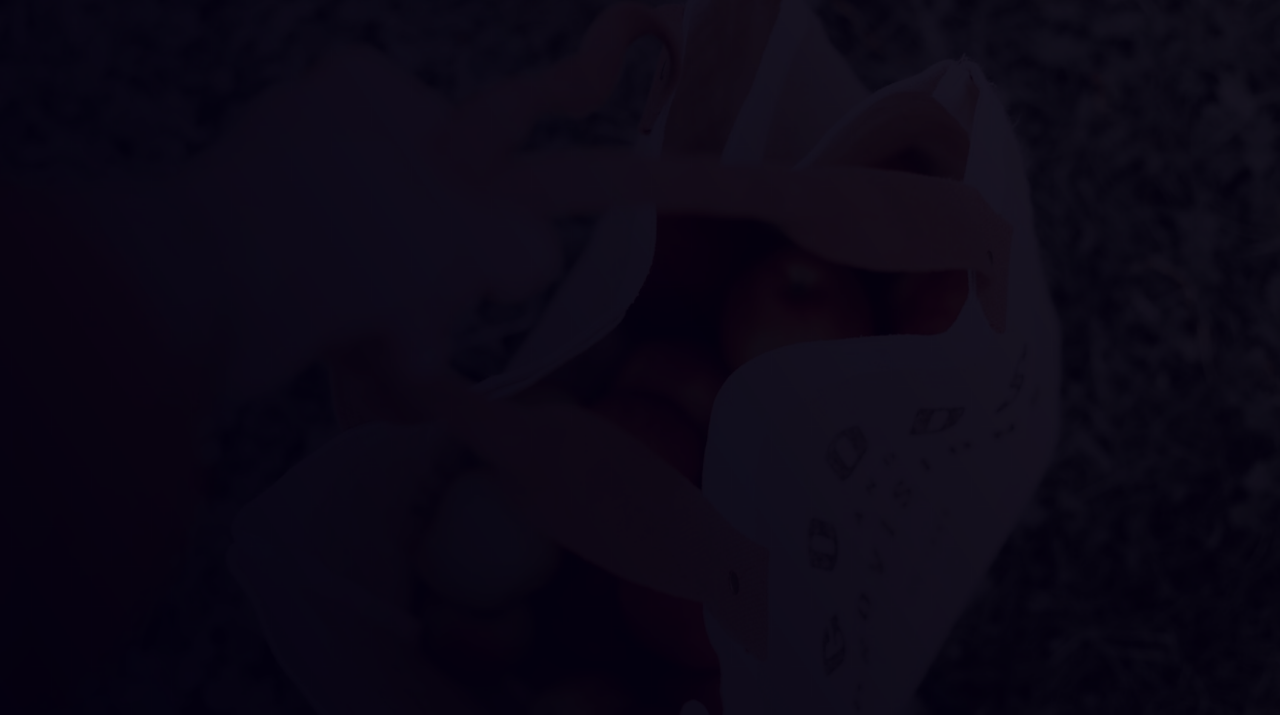
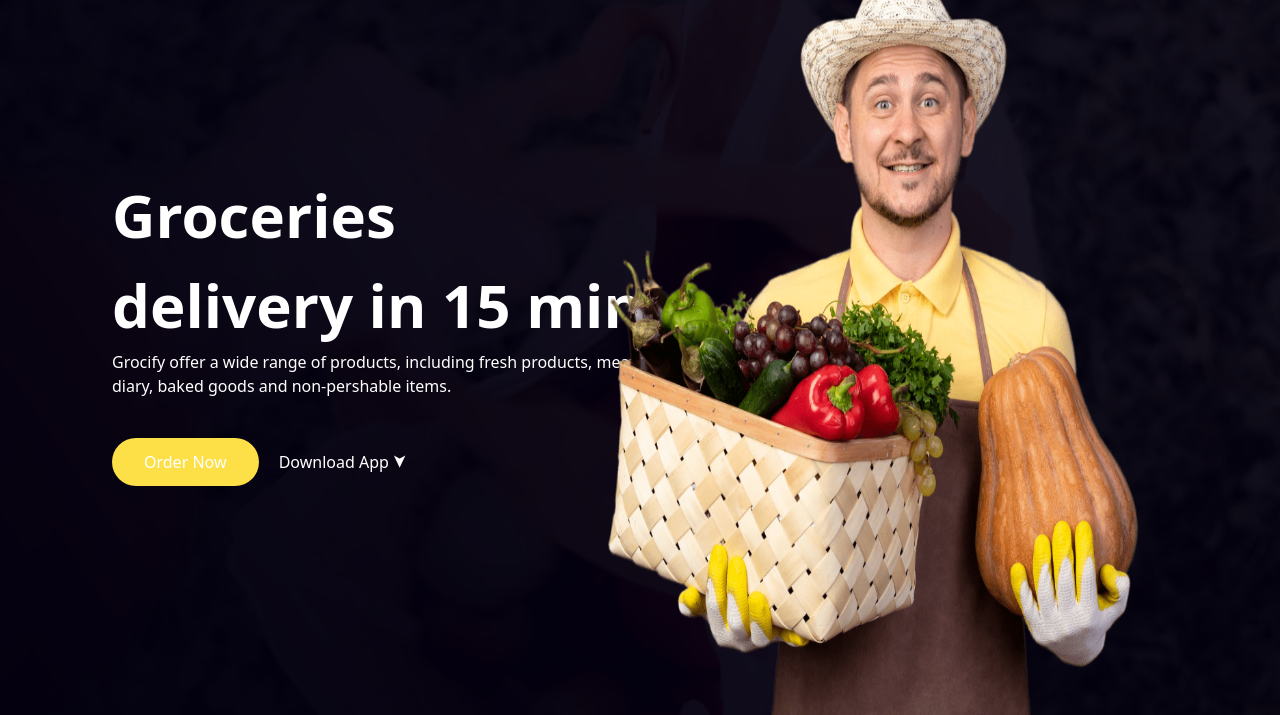
Before and after one commit to sid21-1/Tailwind-CSS, a website built with Vite: page Second Project/index.html in a window 1280 px wide. Shown: the part 85-800 px from the top of the page. Built offline with nearby package versions, Linux system fonts and the light colour scheme.

Commit message:
done making the entire page

```diff
--- a/Second Project/index.html
+++ b/Second Project/index.html
@@ -8,10 +8,10 @@
   </head>
   <body>
     <div
-      class="container min-h-screen bg-[url('images/Image.png')] bg-cover bg-center px-28 py-5"
+      class="container min-h-screen bg-[url('images/Image.png')] bg-cover bg-center px-28 py-5 relative"
     >
       <nav class="flex items-center">
-        <img src="images/logo.png" alt="" class="w-40 cursor-pointer"/>
+        <img src="images/logo.png" alt="" class="w-40 cursor-pointer" />
         <ul class="flex-1 text-center">
           <li class="list-none inline-block px-5">
             <a href="#" class="no-underline text-white px-2">Home</a>
@@ -28,6 +28,20 @@
         </ul>
         <img src="images/cart.png " alt="" class="w-8 cursor-pointer" />
       </nav>
+      <div class="text-white mt-48 max-w-xl">
+        <h1 class="text-6xl font-semibold leading-normal">
+          Groceries <br />delivery in <span>15 mins</span>
+        </h1>
+        <p>
+          Grocify offer a wide range of products, including fresh products,
+          meats, diary, baked goods and non-pershable items.
+        </p>
+        <div class="mt-10">
+          <a class="bg-yellow-300 rounded-3xl py-3 px-8 font-medium inline-block mr-4 hover:bg-transparent hover:border-yellow-300 hover:text-white duration-300 cursor-pointer border-transparent" href="#">Order Now</a>
+          <a href="#">Download App <span class="text-lg inline-block rotate-90">&#10148;</span></a>
+        </div>
+      </div>
+      <img src="images/grocery-image.png" alt="" class="w-full h-full xl:w-1/2 xl:absolute bottom-0 right-20">
     </div>
   </body>
 </html>
```
